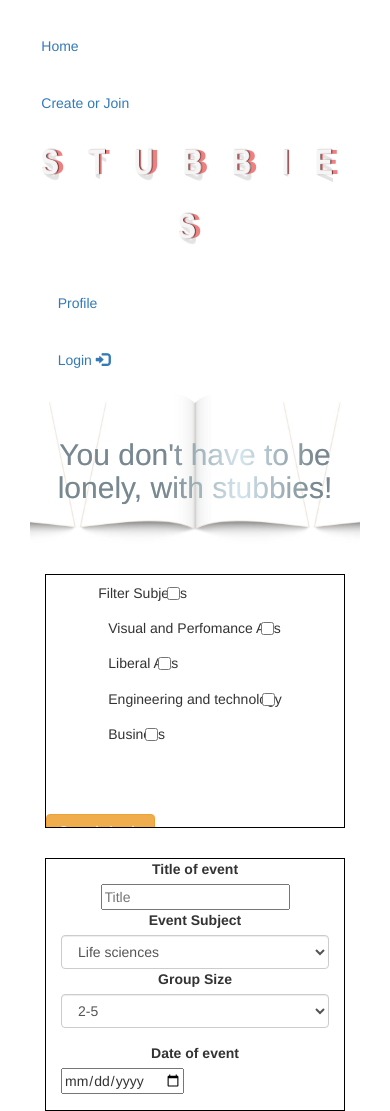
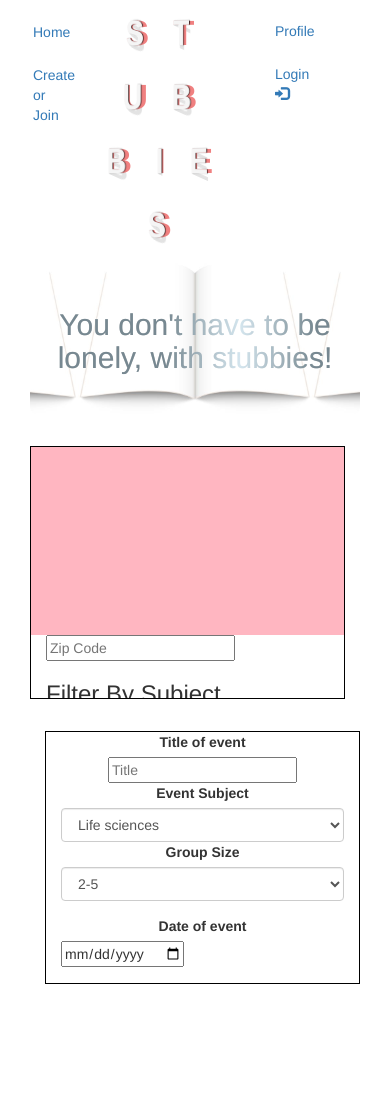
Before and after one commit to maen003/c9.17_study_partners, a React app in the folder client/: page / in a window 390 px wide. After the commit the page ends 984 px from the top, so only its background shows below. Built offline with nearby package versions, Linux system fonts and the light colour scheme.

Commit message:
playing with styling, trying to make responsive

```diff
--- a/client/src/components/create.css
+++ b/client/src/components/create.css
@@ -5,6 +5,7 @@
     align-items: center;
     justify-content: center;
     position: relative;
+    padding-right: 0;
 }
 
 .createHeader {
@@ -48,7 +49,7 @@
 }
 
 /* keyframe animation */
-/* .animateExpandCreate {
+.animateExpandCreate {
     animation: expandCreate 1.5s;
     animation-timing-function: ease-in-out;
     animation-fill-mode: forwards;
@@ -60,6 +61,10 @@
         width: 0;
     }
     50% {
+        height: 0;
+        width: 90%;
+    }
+    75% {
         height: 0;
         width: 100%;
     }
@@ -82,10 +87,14 @@
     }
     50% {
         height: 65vmin;
+        width: 10%;
+    }
+    75% {
+        height: 65vmin;
         width: 0;
     }
     100% {
         height: 0;
         width: 0;
     }
-} */
+}
--- a/client/src/components/create.js
+++ b/client/src/components/create.js
@@ -1,8 +1,12 @@
-import React from 'react';
+import React, {Component} from 'react';
 
 import './create.css';
 
-export default () => {
+class Create extends Component {
+    constructor (props) {
+        super (props);
+    }
+    render() {
         return (
             <div className="col-sm-6 create" id="create">
                 {/* <h1 className="createHeader">Create an Event!</h1> */}
@@ -10,11 +14,11 @@ export default () => {
                     <form>
                         <div className="form-group inputArea">
                             <div className="col-sm-6">
-                            <label for="title">Title of event</label><br/>
+                                <label htmlFor="title">Title of event</label><br/>
                                     <input type="text" id="title" className="title" placeholder="Title"/><br/>
                             </div>
                             <div className="col-sm-4">
-                            <label for="subjects">Event Subject</label><br/>
+                                <label htmlFor="subjects">Event Subject</label><br/>
                                     <select id="subjects" className="subjects form-control">
                                         <option>Life sciences</option>
                                         <option>Visual and Perfomance Arts</option>
@@ -24,7 +28,7 @@ export default () => {
                                     </select>
                             </div>
                             <div className="col-sm-2">
-                                <label for="groupSize">Group Size</label><br/>
+                                    <label htmlFor="groupSize">Group Size</label><br/>
                                         <select id="groupSize" className="size form-control">
                                             <option>2-5</option>
                                             <option>6-10</option>
@@ -38,15 +42,15 @@ export default () => {
                         </div>
                         <div className="form-group inputArea">
                             <div className="col-sm-4 form-group">
-                            <label for="date">Date of event</label><br/>
+                                <label htmlFor="date">Date of event</label><br/>
                                     <input type="date" id="date" className="input-group date dateEvent" placeholder="MM/DD/YYYY"/>
                             </div>
                             <div className="col-sm-4 form-group">
-                            <label for="time">Time of event</label><br/>
+                                <label htmlFor="time">Time of event</label><br/>
                                     <input type="time" id="time" className="time"/>
                             </div>
                             <div className="col-sm-4">
-                            <label for="duration">Duration of event</label><br/>
+                                <label htmlFor="duration">Duration of event</label><br/>
                                     <select id="duration" className="duration form-control">
                                         <option>Less than 1 Hour</option>
                                         <option>1 - 2 Hours</option>
@@ -59,17 +63,17 @@ export default () => {
                         </div>
                         <div className="form-group inputArea">
                             <div className="col-sm-5">
-                            <label for="phone">Phone Number</label><br/>
+                                <label htmlFor="phone">Phone Number</label><br/>
                                     <input type="tel" id="phone" className="phone"/>
                             </div>
                             <div className="col-sm-5">
-                            <label for="email">Email</label><br/>
+                                <label htmlFor="email">Email</label><br/>
                                     <input type="email" id="email" className="email"/>
                             </div>
                         </div>
-                    <div class="form-group inputArea">
+                        <div className="form-group inputArea">
                             <div className="col-sm-12">
-                            <label for="location">Location of event</label><br/>
+                                <label htmlFor="location">Location of event</label><br/>
                                     <input name="location" id="location" className="location"/>
                                     <div className="mapView"></div>
                             </div>
@@ -84,3 +88,6 @@ export default () => {
             </div>
         )
     }
+}
+
+export default Create;
--- a/client/src/components/join.css
+++ b/client/src/components/join.css
@@ -5,6 +5,7 @@
     align-items: center;
     justify-content: center;
     position: relative;
+    padding-left: 0;
 }
 
 .joinHeader {
@@ -25,8 +26,8 @@
 .findEvent {
     position: relative;
     margin-top: 10%;
-    height: 65vmin; /* change back to 0 */
-    width: 100%; /* change back to 0 */
+    height: 65vmin; /* change back to 0 OR 65vmin */
+    width: 100%; /* change back to 0 OR 100% */
     border: 1px solid black;
     display: block;
     overflow: hidden;
@@ -35,16 +36,24 @@
 .filter {
     width: 100%;
     height: 20%;
-    padding-left: 15%;
 }
 
-.filterSubject {
-    padding: 3%;
+.formFilter > h3 {
+    margin: 0;
+}
+
+.zipInput {
+    margin: 0;
+}
+
+.filterSubject input {
+    margin-left: 10%;
 }
 
 .map {
     height: 75%;
     width: 100%;
+    background-color: lightpink;
 }
 
 .map > img {
@@ -64,7 +73,7 @@
 }
 
 /* keyframe animation */
-/* .animateExpandFind {
+.animateExpandFind {
     animation: expandFind 1.5s;
     animation-timing-function: ease-in-out;
     animation-fill-mode: forwards;
@@ -76,6 +85,10 @@
         width: 0;
     }
     50% {
+        height: 0;
+        width: 90%;
+    }
+    75% {
         height: 0;
         width: 100%;
     }
@@ -98,10 +111,14 @@
     }
     50% {
         height: 65vmin;
+        width: 10%;
+    }
+    75% {
+        height: 65vmin;
         width: 0;
     }
     100% {
         height: 0;
         width: 0;
     }
-} */
+}
--- a/client/src/components/join.js
+++ b/client/src/components/join.js
@@ -1,38 +1,69 @@
-import React from 'react';
+import React, {Component} from 'react';
 
 import './join.css';
 
-export default () => {
+class Join extends Component {
+    constructor (props) {
+        super (props);
+
+        this.state = {
+
+        }
+
+        this.clickHandler = this.clickHandler.bind(this);
+    }
+
+    clickHandler() {
+        console.log('header was clicked');
+        this.setState({
+
+        })
+    }
+
+    render() {
         return (
             <div className="col-sm-6 join" id="join">
-            {/* <h1 className="joinHeader">Join an Event!</h1> */}
+                {/* {<h1 className="joinHeader" onClick={this.clickHandler}>Join an Event!</h1>} */}
                 <div className="findEvent">
-                <div className="filter">
+                    <div className="map">
+
+                    </div>
+                    <div className="filter"> {/* pressing filter will animate filter options to left */}
                         <form>
+                            <div className="formFilter">
+                                <div className="col-sm-5">
+                                    <div className="form-group zipInput">
+                                        <input type="text" id="zipcode" className="zipcode" placeholder="Zip Code"/>
+                                    </div>
+                                    <h3>Filter By Subject</h3>
+                                    <button className="btn btn-warning" type="button">Search Again</button>
+                                </div>
+                                <div className="col-sm-7">
                                     <div className="filterCheckbox">
-                            <label className="checkbox-inline filterSubject" for="lifeSciences">Filter Subjects
+                                        <label className="checkbox-inline filterSubject" htmlFor="lifeSciences">Filter Subjects
                                             <input type="checkbox" id="lifeSciences" value="Life sciences"/>
                                         </label>
-                            <label className="checkbox-inline filterSubject" for="vpArts">Visual and Perfomance Arts
+                                        <label className="checkbox-inline filterSubject" htmlFor="vpArts">Visual and Perfomance Arts
                                             <input type="checkbox" id="vpArts" value="Visual and Perfomance Arts"/>
                                         </label>
-                            <label className="checkbox-inline filterSubject" for="libArts">Liberal Arts
+                                        <label className="checkbox-inline filterSubject" htmlFor="libArts">Liberal Arts
                                             <input type="checkbox" id="libArts" value="Liberal Arts"/>
                                         </label>
-                            <label className="checkbox-inline filterSubject" for="engTech">Engineering and technology
+                                        <label className="checkbox-inline filterSubject" htmlFor="engTech">Engineering and technology
                                             <input type="checkbox" id="engTech" value="Engineering and technology"/>
                                         </label>
-                            <label className="checkbox-inline filterSubject" for="business">Business
+                                        <label className="checkbox-inline filterSubject" htmlFor="business">Business
                                             <input type="checkbox" id="business" value="Business"/>
                                         </label>
                                     </div>
+                                </div>
+                            </div>
                         </form>
                     </div>
-                <div className="map">
-
-                </div>
-                <button className="btn btn-warning" type="button">Search Again</button>
                 </div>
             </div>
         )
     }
+}
+
+export default Join;
--- a/client/src/components/nav.css
+++ b/client/src/components/nav.css
@@ -8,7 +8,7 @@
 }
 
 .rightNav {
-    padding: 0 0 0 5%;
+    padding: 0 0 0 8%;
 }
 
 /* .mouseHeader {
@@ -31,7 +31,7 @@
 .letter{
     display: inline-block;
     font-weight: 900;
-    font-size: 2.5em;
+    font-size: 250%;
     margin: 0.2em;
     position: relative;
     color: lightcoral;
--- a/client/src/components/nav.js
+++ b/client/src/components/nav.js
@@ -1,13 +1,19 @@
-import React from 'react';
+import React, {Component} from 'react';
 import {Link} from 'react-router-dom';
 
 import './nav.css';
 
-export default () => {
+class Nav extends Component {
+    constructor (props) {
+        super (props);
+    }
+
+    render() {
         return (
+            <div className="container">
                 <nav className="navbar navbar">
-            <div className="container-fluid navbarCustom">
-                <ul className="nav navbar-nav leftNav col-sm-3">
+                    <div className="navbarCustom">
+                        <ul className="nav navbar-nav leftNav col-sm-3 col-xs-3">
                             <li>
                                 <Link to='/'>Home</Link>
                             </li>
@@ -15,7 +21,7 @@ export default () => {
                                 <Link to='/create-join'>Create or Join</Link>
                             </li>
                         </ul>
-                <div className="navbar-header headerName col-sm-6">
+                        <div className="navbar-header headerName col-sm-6 col-xs-6">
                             <span className="letter" data-letter="S">S</span>
                             <span className="letter" data-letter="T">T</span>
                             <span className="letter" data-letter="U">U</span>
@@ -25,7 +31,7 @@ export default () => {
                             <span className="letter" data-letter="E">E</span>
                             <span className="letter" data-letter="S">S</span>
                         </div>
-                <ul className="nav navbar-nav navbar-right rightNav col-sm-3">
+                        <ul className="nav navbar-nav navbar-right rightNav col-sm-3 col-xs-3">
                             <li>
                                 <Link to='/profile'>Profile</Link>
                             </li>
@@ -35,5 +41,8 @@ export default () => {
                         </ul>
                     </div>
                 </nav>
+            </div>
         )
     }
+}
+export default Nav;
--- /dev/null
+++ b/client/src/index.css
@@ -0,0 +1,3 @@
+/* .container {
+    background: radial-gradient(circle, grey, lightgray, whitesmoke);
+} */
--- a/client/src/index.js
+++ b/client/src/index.js
@@ -3,6 +3,7 @@ import ReactDOM from 'react-dom';
 import {BrowserRouter as Router} from 'react-router-dom';
 
 import App from './components/app';
+import './index.css';
 
 ReactDOM.render(
     <Router>
```
Also changed, not shown: 1 other file. Lines whose indentation alone changed are shown as unchanged.
